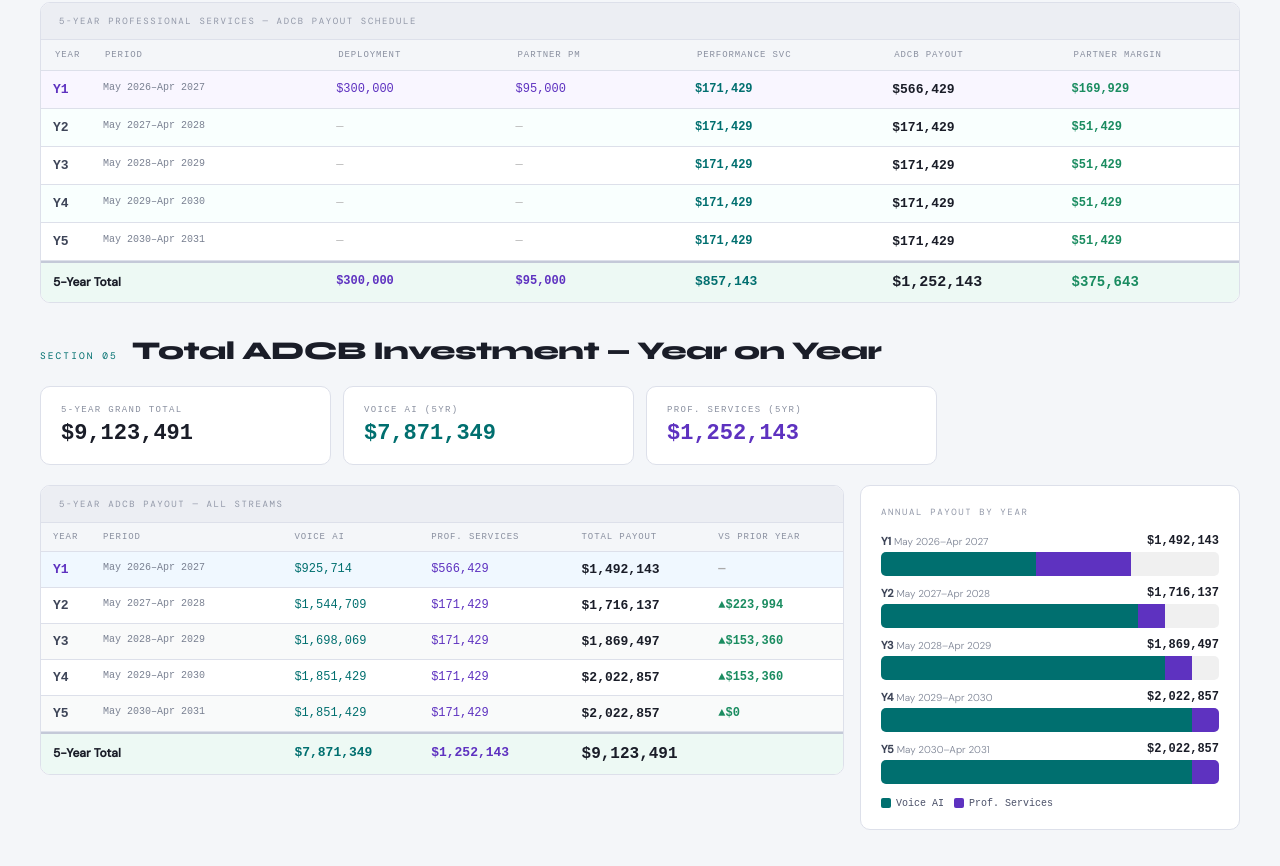
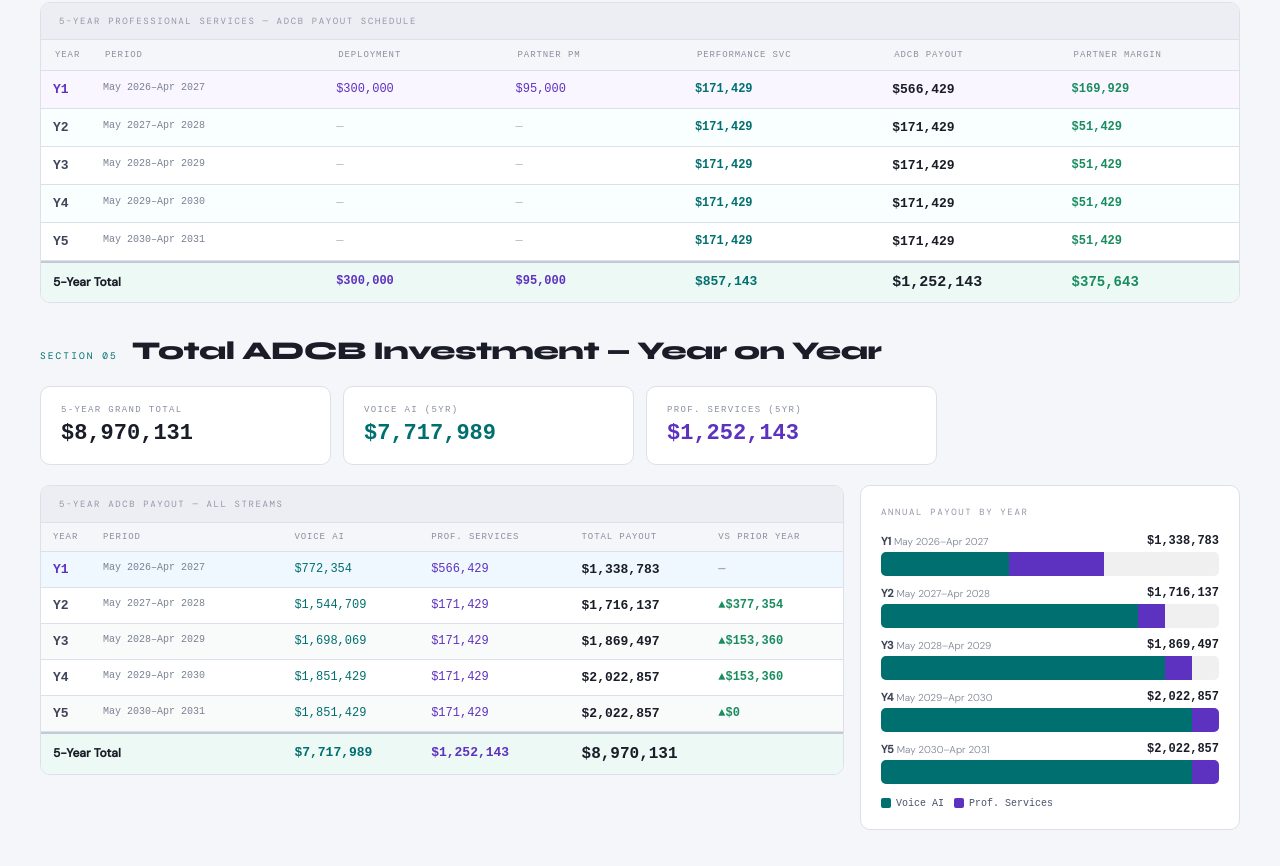
Before and after one commit to parteeks9/ADCB2, a plain HTML site: page index.html in a window 1280 px wide. Shown: the part 3026-3892 px from the top of the page. Drawn offline with nearby package versions, Linux system fonts and the light colour scheme; a web font is replaced by a local one.

Commit message:
index1.html

```diff
--- a/index.html
+++ b/index.html
@@ -1889,15 +1889,18 @@
   var perfSell = sell(SVC_PERF_COST);
 
   // Voice payout by calendar year (May–Apr contract years)
-  // Y1: May 2026–Apr 2027 = 6mo ph1 + 6mo ph2
+  // Phase 1 (May–Oct 2026, 6mo): ADCB payout = $0 — covered by legacy contract
+  // Phase 2 (Nov 2026–Oct 2028, 24mo): voiceRateP2 − legacy credit
+  // Phase 3 (Nov 2028–Apr 2031, 30mo): full voiceRateP2
+  // Y1: May 2026–Apr 2027 = 6mo ph1 ($0) + 6mo ph2
   // Y2: May 2027–Apr 2028 = 12mo ph2
   // Y3: May 2028–Apr 2029 = 6mo ph2 + 6mo ph3
   // Y4: May 2029–Apr 2030 = 12mo ph3
   // Y5: May 2030–Apr 2031 = 12mo ph3
   var voiceByYear = [
-    voiceMo*6*ph1 + voiceMo*6*ph2,
+    voiceMo*6*0   + voiceMo*6*ph2,   // Y1: Phase 1 = $0 (legacy covered), Phase 2 × 6mo
     voiceMo*12*ph2,
-    voiceMo*6*ph2  + voiceMo*6*ph3,
+    voiceMo*6*ph2 + voiceMo*6*ph3,
     voiceMo*12*ph3,
     voiceMo*12*ph3
   ];
```
